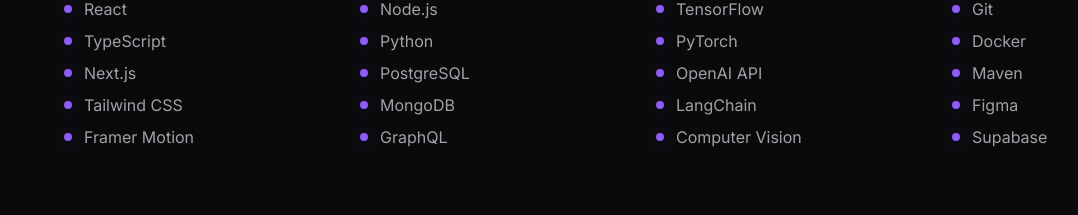
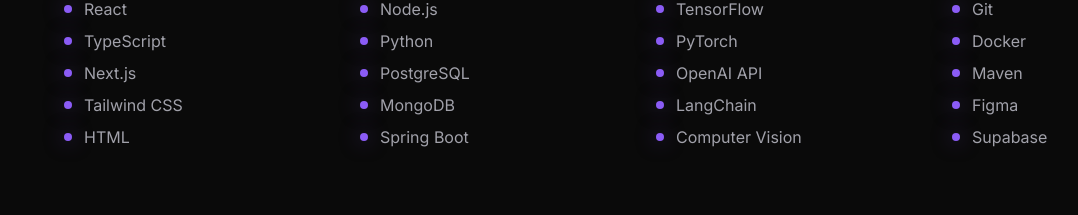
Before and after one commit to kishore2818/Kishore-s-portfolio, a React (Vite) app: page / in a window 1280 px wide. Shown: the part 1600-1815 px from the top of the page, without its empty margins (0-1078 px from the left). Built offline with nearby package versions, Linux system fonts and the light colour scheme.

Commit message:
Portfolio website upload

```diff
--- a/src/components/About.tsx
+++ b/src/components/About.tsx
@@ -10,8 +10,8 @@
   });
 
   const skills = [
-    { category: 'Frontend', items: ['React', 'TypeScript', 'Next.js', 'Tailwind CSS', 'Framer Motion'] },
-    { category: 'Backend', items: ['Node.js', 'Python', 'PostgreSQL', 'MongoDB', 'GraphQL'] },
+    { category: 'Frontend', items: ['React', 'TypeScript', 'Next.js', 'Tailwind CSS','HTML'] },
+    { category: 'Backend', items: ['Node.js', 'Python', 'PostgreSQL', 'MongoDB','Spring Boot'] },
     { category: 'AI/ML', items: ['TensorFlow', 'PyTorch', 'OpenAI API', 'LangChain', 'Computer Vision'] },
     { category: 'Tools', items: ['Git', 'Docker', 'Maven', 'Figma', 'Supabase'] },
   ];
```
